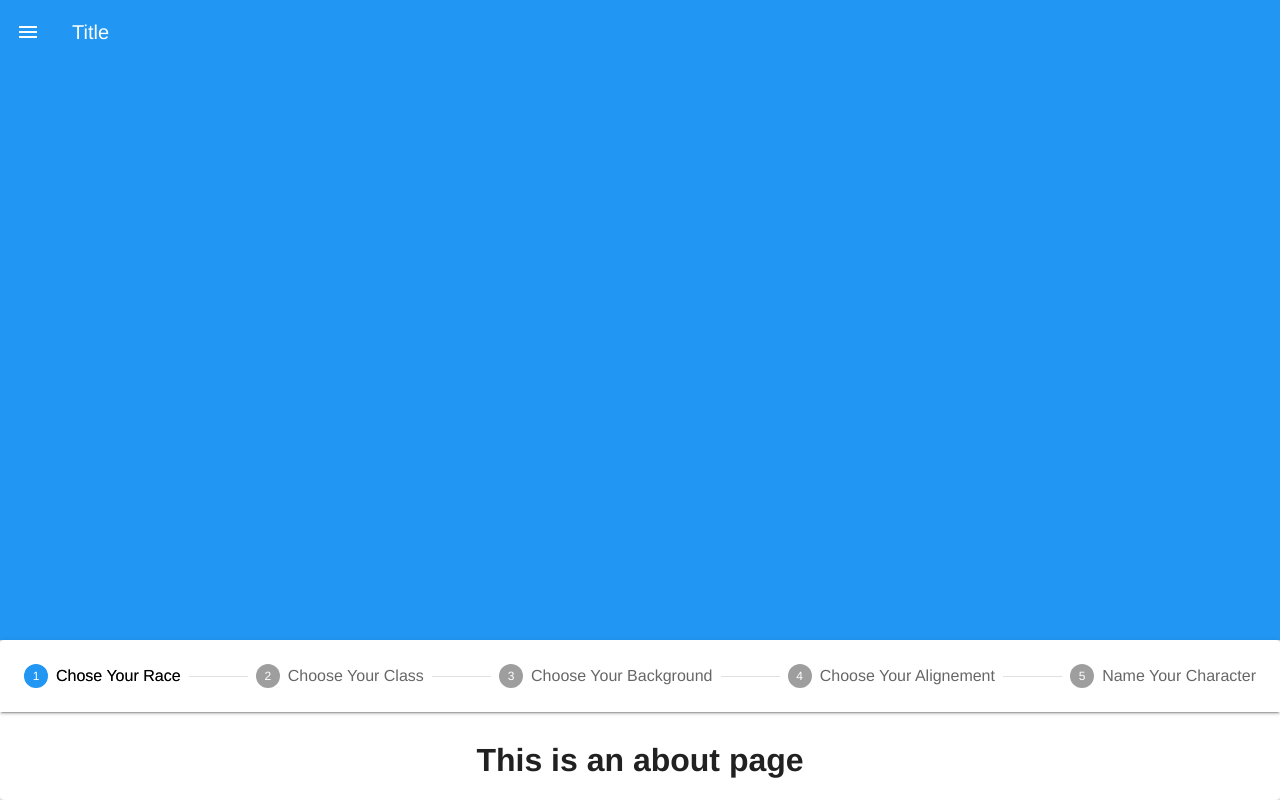
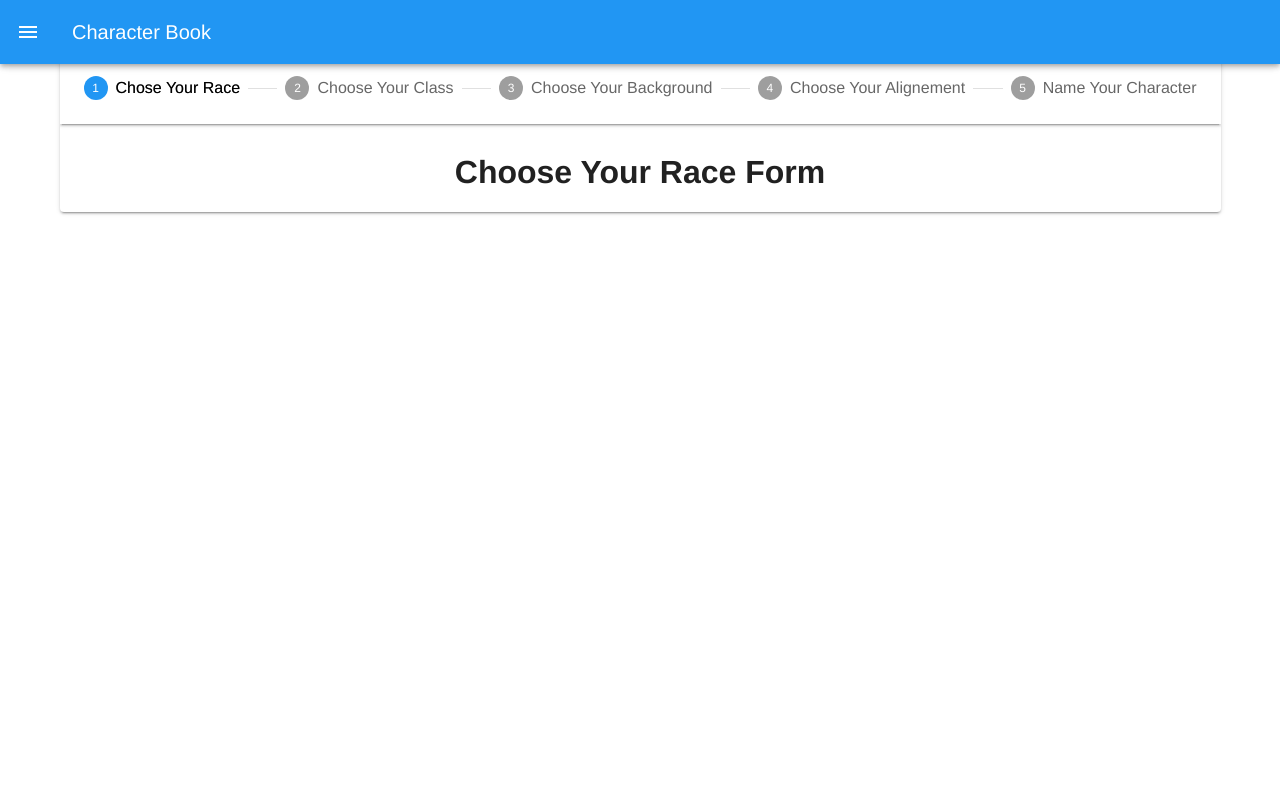
Before and after one commit to ced210/CharacterBook, a Vue app in the folder character-book/: page /#/character-creation in a window 1280 px wide. Built offline with nearby package versions, Linux system fonts and the light colour scheme.

Commit message:
fix App bar

```diff
--- a/character-book/src/App.vue
+++ b/character-book/src/App.vue
@@ -1,15 +1,23 @@
 <template>
   <div id="app">
     <v-app>
-      <v-app-bar id="nav" color="primary" dark>
-        <v-app-bar-nav-icon @click="drawer = true"></v-app-bar-nav-icon>
-        <v-toolbar-title>Title</v-toolbar-title>
+      <v-app-bar
+        id="nav"
+        color="primary"
+        dark
+        app
+        absolute
+        collapse-on-scroll
+        scroll-target="#scrolling-techniques-2"
+      >
+        <v-app-bar-nav-icon @click="drawer = true" />
+        <v-toolbar-title v-text="'Character Book'"></v-toolbar-title>
       </v-app-bar>
       <v-navigation-drawer v-model="drawer" absolute temporary>
         <v-list nav dense>
           <v-list-item-group
             v-model="group"
-            active-class="deep-purple--text text--accent-4"
+            active-class="primary--text text--secondary"
           >
             <router-link to="/">
               <v-list-item>
@@ -24,7 +32,7 @@
                 <v-list-item-icon>
                   <v-icon>face</v-icon>
                 </v-list-item-icon>
-                <v-list-item-title>Account</v-list-item-title>
+                <v-list-item-title>Character Creation</v-list-item-title>
               </v-list-item>
             </router-link>
             <router-link to="/about">
@@ -38,7 +46,15 @@
           </v-list-item-group>
         </v-list>
       </v-navigation-drawer>
-      <router-view />
+      <v-sheet
+        id="scrolling-techniques-2"
+        class="overflow-y-auto mt-5"
+        max-height="600"
+      >
+        <v-container style="height: 1500px;" class="mt-5">
+          <router-view />
+        </v-container>
+      </v-sheet>
     </v-app>
   </div>
 </template>
@@ -70,6 +86,7 @@ export default {
   data() {
     return {
       drawer: false,
+      group: false,
     };
   },
 };
--- a/character-book/src/components/ChooseRaceForm.vue
+++ b/character-book/src/components/ChooseRaceForm.vue
@@ -1,5 +1,5 @@
 <template>
   <div class="about">
-    <h1>This is an about page</h1>
+    <h1>Choose Your Race Form</h1>
   </div>
 </template>
--- a/character-book/src/views/About.vue
+++ b/character-book/src/views/About.vue
@@ -1,5 +1,5 @@
 <template>
   <div class="about">
-    <h1>This is an about page</h1>
+    <h1>le pourquoi que j'ai fait ca, c'est ca que tu peut mettre</h1>
   </div>
 </template>
```
